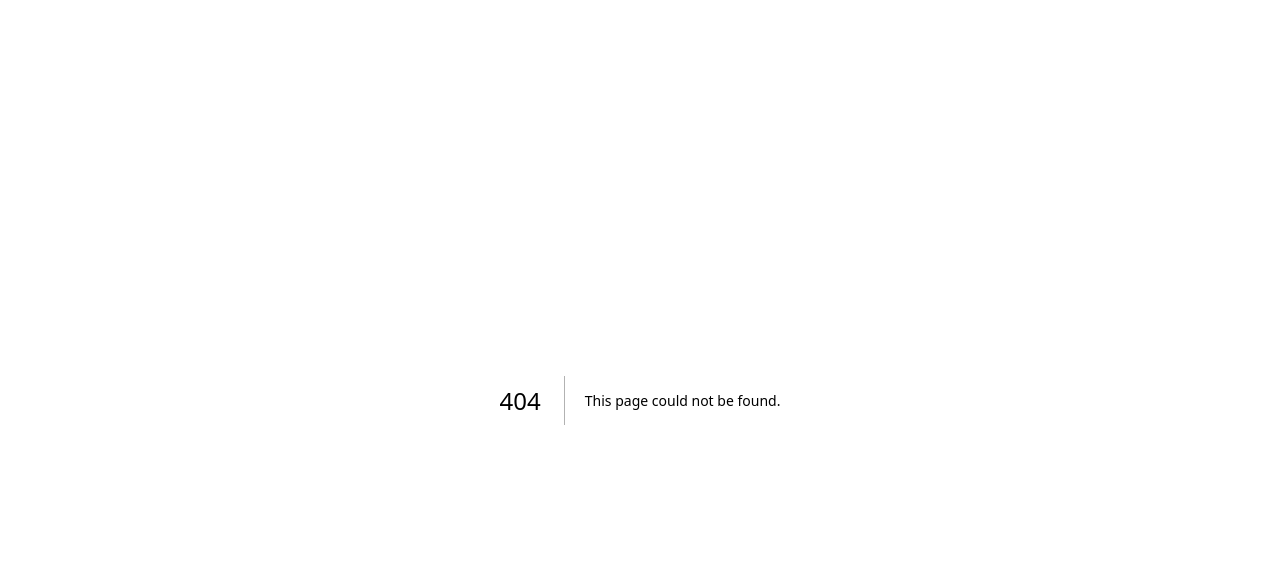
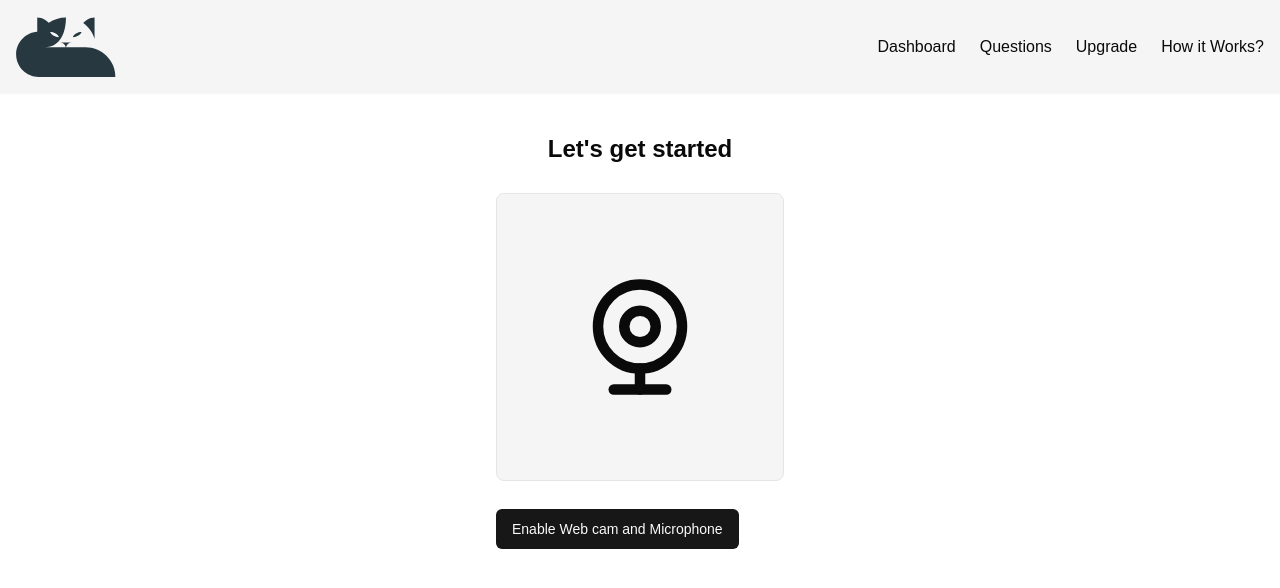
Before and after one commit to yashpokharna2555/mock-interviewer.ai, a Next.js app: page /dashboard/interview/1 in a window 1280 px wide. Before the commit this address had no page. Shown: the top 588 px of the page. Built offline with nearby package versions, Linux system fonts and the light colour scheme; no server answers; the database is empty.

Commit message:
Added webcam icon with the features

```diff
--- a/app/dashboard/_components/AddNewInterview.jsx
+++ b/app/dashboard/_components/AddNewInterview.jsx
@@ -18,6 +18,7 @@
 import { v4 as uuidv4 } from 'uuid'
 import { useUser } from '@clerk/nextjs';
 import moment from 'moment/moment';
+import { useRouter } from 'next/navigation';
 
 
 const AddNewInterview = () => {
@@ -27,6 +28,7 @@
     const [jobExp, setJobExp] = useState();
     const [loading, setLoading] = useState(false);
     const [jsonResponse, setJsonResponse] = useState([])
+    const router = useRouter()
     const { user } = useUser();
 
     const onSubmit = async (e) => {
@@ -40,7 +42,7 @@
         console.log(mockJsonResp);
         setJsonResponse(mockJsonResp)
         if (mockJsonResp) {
-            const resp = await db.insert(mockInterview)
+            const resp = await db.insert(MockInterview)
                 .values({
                     mockId: uuidv4(),
                     jsonMockResp: mockJsonResp,
@@ -52,6 +54,10 @@
                 }).returning({ mockId: MockInterview.mockId })
 
             console.log("Inserted Id: ", resp);
+            if(resp) {
+                setOpenDialog(false)
+                router.push('/dashboard/interview/'+resp[0]?.mockId)
+            }
         } else {
             console.log("Error");
 
--- /dev/null
+++ b/app/dashboard/interview/[interviewId]/page.jsx
@@ -0,0 +1,45 @@
+"use client"
+import { Button } from '@/components/ui/button';
+import { db } from '@/utils/db';
+import { MockInterview } from '@/utils/schema';
+import { eq } from 'drizzle-orm';
+import { WebcamIcon } from 'lucide-react';
+import React, { useEffect, useState } from 'react'
+import Webcam from 'react-webcam';
+
+const Interview = ({ params }) => {
+    const [interviewData, setInterviewData] = useState()
+    const [webCamEnable, setWebCamEnable] = useState(false)
+    useEffect(() => {
+        console.log(params);
+        GetInterviewDetails()
+    }, [])
+
+    const GetInterviewDetails = async () => {
+        const result = await db.select().from(MockInterview).where(eq(MockInterview.mockId, params.interviewId))
+        console.log(result);
+        setInterviewData(result[0]);
+    }
+    return (
+        <div className='my-10 flex justify-center flex-col items-center'>
+            <h2 className='font-bold text-2xl '>Let's get started</h2>
+            <div className=''>
+                {webCamEnable
+                    ? <Webcam
+                        onUserMedia={()=>setWebCamEnable(true)}
+                        onUserMediaError={()=>setWebCamEnable(false)}
+                        mirrored={true}
+                        style={{ height: 300, width: 300 }} />
+                    :
+                    <>
+                        <WebcamIcon className='h-72 w-full my-7 p-20 bg-secondary rounded-lg border' />
+                        <Button onClick={() => setWebCamEnable(true)}>Enable Web cam and Microphone</Button>
+                    </>
+                }
+
+            </div>
+        </div>
+    )
+}
+
+export default Interview
--- a/package.json
+++ b/package.json
@@ -24,6 +24,7 @@
     "next": "15.1.6",
     "react": "^19.0.0",
     "react-dom": "^19.0.0",
+    "react-webcam": "^7.2.0",
     "tailwind-merge": "^3.0.1",
     "tailwindcss-animate": "^1.0.7",
     "uuid": "^11.0.5"
--- a/utils/schema.js
+++ b/utils/schema.js
@@ -1,5 +1,5 @@
-import { serial } from "drizzle-orm/mysql-core";
-import { pgTable, text, varchar } from "drizzle-orm/pg-core";
+import { serial, pgTable, text, varchar } from "drizzle-orm/pg-core";
+
 
 export const MockInterview=pgTable('mockInterview',{
     id:serial('id').primaryKey(),
```
Also changed, not shown: 1 other file (tests, documents, lock files or other folders).
